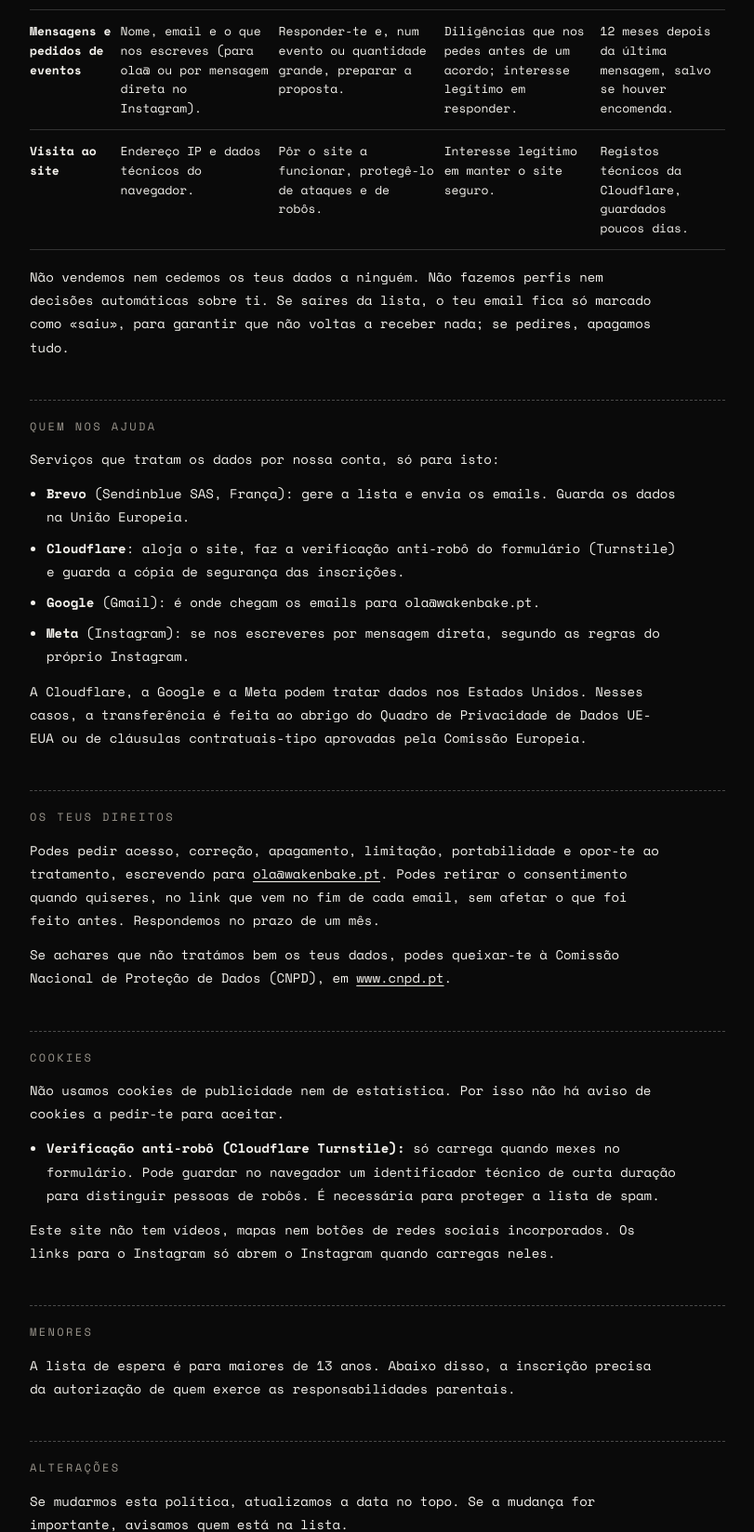
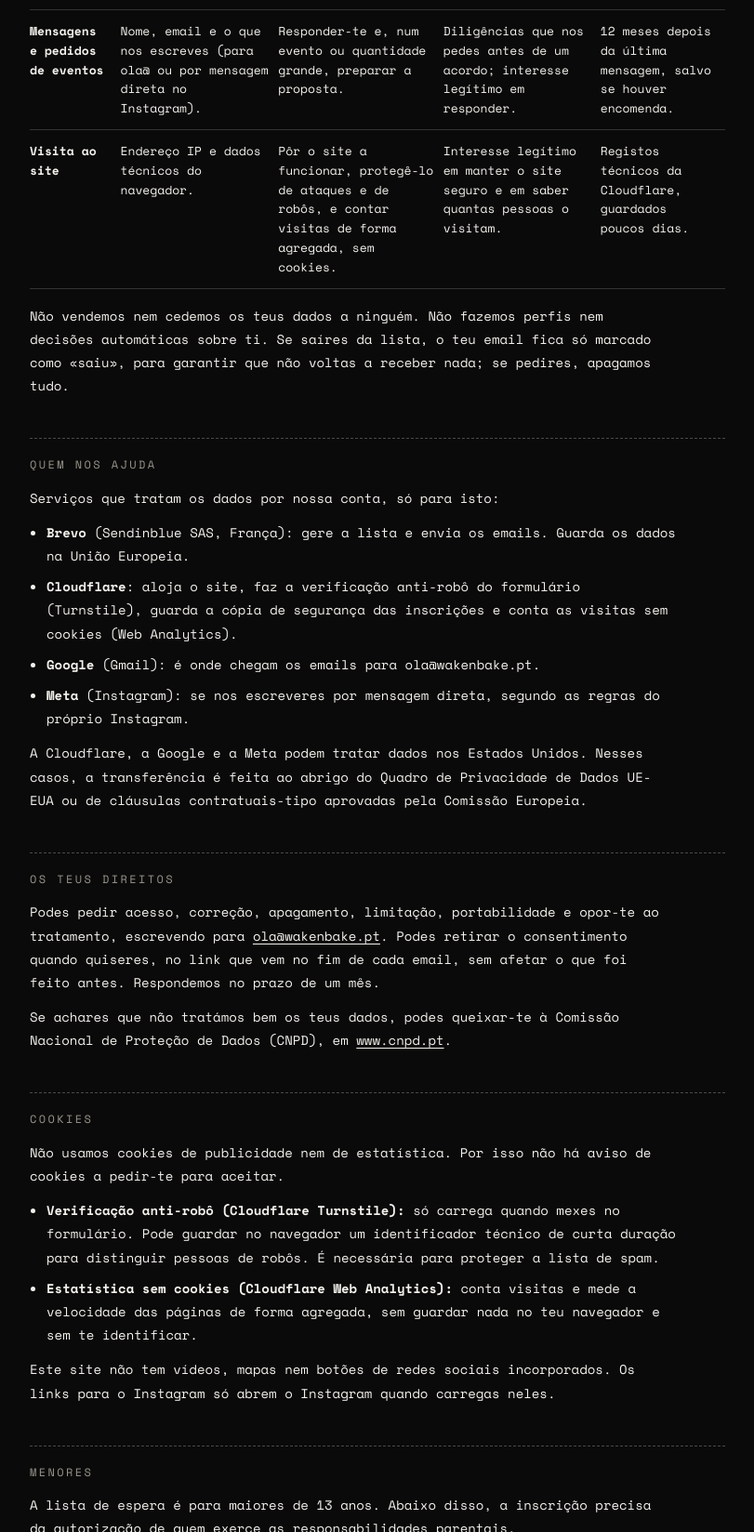
Before and after one commit to wakenbakept/wakenbake-site, an Astro site: page /privacidade in a window 1280 px wide. Shown: the part 960-2608 px from the top of the page at 93% size, without its empty margins (24-835 px from the left). Built offline with nearby package versions, Linux system fonts and the light colour scheme; Astro itself is replaced by a stand-in of ours.

Commit message:
Estatística sem cookies: Cloudflare Web Analytics em modo automático
- SITE.estatistica liga o texto na política de privacidade (tabela, quem nos ajuda, cookies)
- docs/infra.md: onde está, como ler os números e plano B (modo manual)

Co-Authored-By: Claude Opus 5.5 <noreply@anthropic.com>
Claude-Session: https://claude.ai/code/session_01FWDzCPuJMVVq5gKsDuKhxw

```diff
--- a/src/config.js
+++ b/src/config.js
@@ -8,7 +8,11 @@ export const SITE = {
   instagram: 'wakenbakept',
   // Chave pública do widget Turnstile «Lista de espera wakenbake.pt». O segredo fica só nos Secrets do Worker.
   turnstile: '0x4AAAAAAGVOJ_UZpwCLGUgn',
-  // Token público do Cloudflare Web Analytics (sem cookies). Vazio = sem medição.
+  // Estatística sem cookies: Cloudflare Web Analytics em modo automático (ativado a 27/11/2026).
+  // A Cloudflare põe o script nas páginas servidas em wakenbake.pt; o staging não conta. Sem token no repositório.
+  estatistica: true,
+  // Só para o modo manual do Web Analytics (token público). Vazio enquanto o modo for automático,
+  // para não contar as visitas a dobrar.
   analytics: '',
   lote: '068',
 };
--- a/src/pages/privacidade.astro
+++ b/src/pages/privacidade.astro
@@ -33,8 +33,12 @@ const tratamentos = [
   {
     situacao: 'Visita ao site',
     dados: 'Endereço IP e dados técnicos do navegador.',
-    para: 'Pôr o site a funcionar, protegê-lo de ataques e de robôs.',
-    base: 'Interesse legítimo em manter o site seguro.',
+    para: SITE.estatistica
+      ? 'Pôr o site a funcionar, protegê-lo de ataques e de robôs, e contar visitas de forma agregada, sem cookies.'
+      : 'Pôr o site a funcionar, protegê-lo de ataques e de robôs.',
+    base: SITE.estatistica
+      ? 'Interesse legítimo em manter o site seguro e em saber quantas pessoas o visitam.'
+      : 'Interesse legítimo em manter o site seguro.',
     prazo: 'Registos técnicos da Cloudflare, guardados poucos dias.',
   },
 ];
@@ -81,7 +85,7 @@ const tratamentos = [
     <p>Serviços que tratam os dados por nossa conta, só para isto:</p>
     <ul>
       <li><strong>Brevo</strong> (Sendinblue SAS, França): gere a lista e envia os emails. Guarda os dados na União Europeia.</li>
-      <li><strong>Cloudflare</strong>: aloja o site, faz a verificação anti-robô do formulário (Turnstile) e guarda a cópia de segurança das inscrições.</li>
+      <li><strong>Cloudflare</strong>: aloja o site, faz a verificação anti-robô do formulário (Turnstile), guarda a cópia de segurança das inscrições{SITE.estatistica && ' e conta as visitas sem cookies (Web Analytics)'}.</li>
       <li><strong>Google</strong> (Gmail): é onde chegam os emails para {SITE.email}.</li>
       <li><strong>Meta</strong> (Instagram): se nos escreveres por mensagem direta, segundo as regras do próprio Instagram.</li>
     </ul>
@@ -95,7 +99,7 @@ const tratamentos = [
     <p>Não usamos cookies de publicidade nem de estatística. Por isso não há aviso de cookies a pedir-te para aceitar.</p>
     <ul>
       <li><strong>Verificação anti-robô (Cloudflare Turnstile):</strong> só carrega quando mexes no formulário. Pode guardar no navegador um identificador técnico de curta duração para distinguir pessoas de robôs. É necessária para proteger a lista de spam.</li>
-      {SITE.analytics && <li><strong>Estatística sem cookies (Cloudflare Web Analytics):</strong> conta visitas de forma agregada, sem guardar nada no teu navegador e sem te identificar.</li>}
+      {(SITE.estatistica || SITE.analytics) && <li><strong>Estatística sem cookies (Cloudflare Web Analytics):</strong> conta visitas e mede a velocidade das páginas de forma agregada, sem guardar nada no teu navegador e sem te identificar.</li>}
     </ul>
     <p>Este site não tem vídeos, mapas nem botões de redes sociais incorporados. Os links para o Instagram só abrem o Instagram quando carregas neles.</p>
 
```
Also changed, not shown: docs/infra.md (+5 -1 lines).
